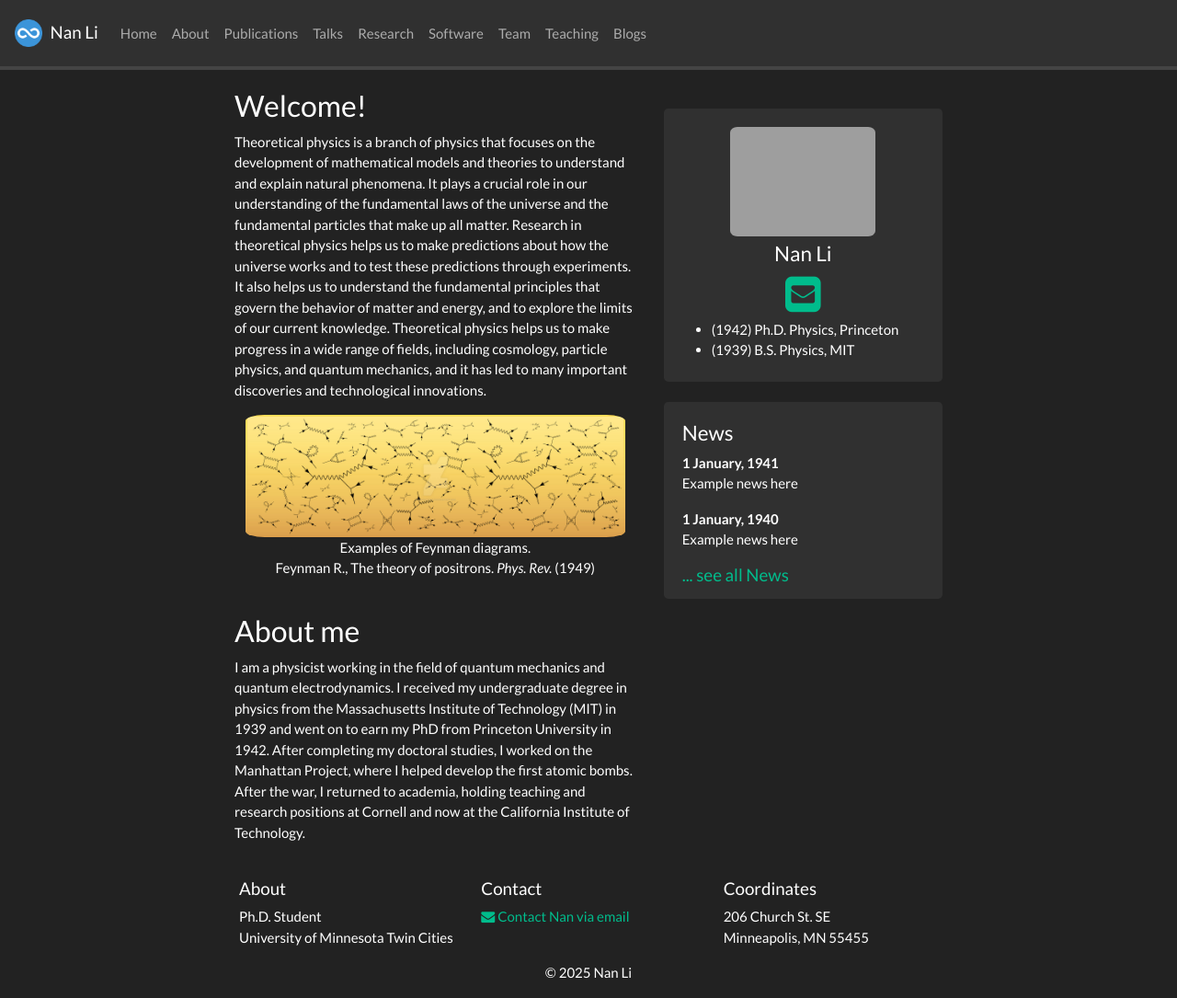
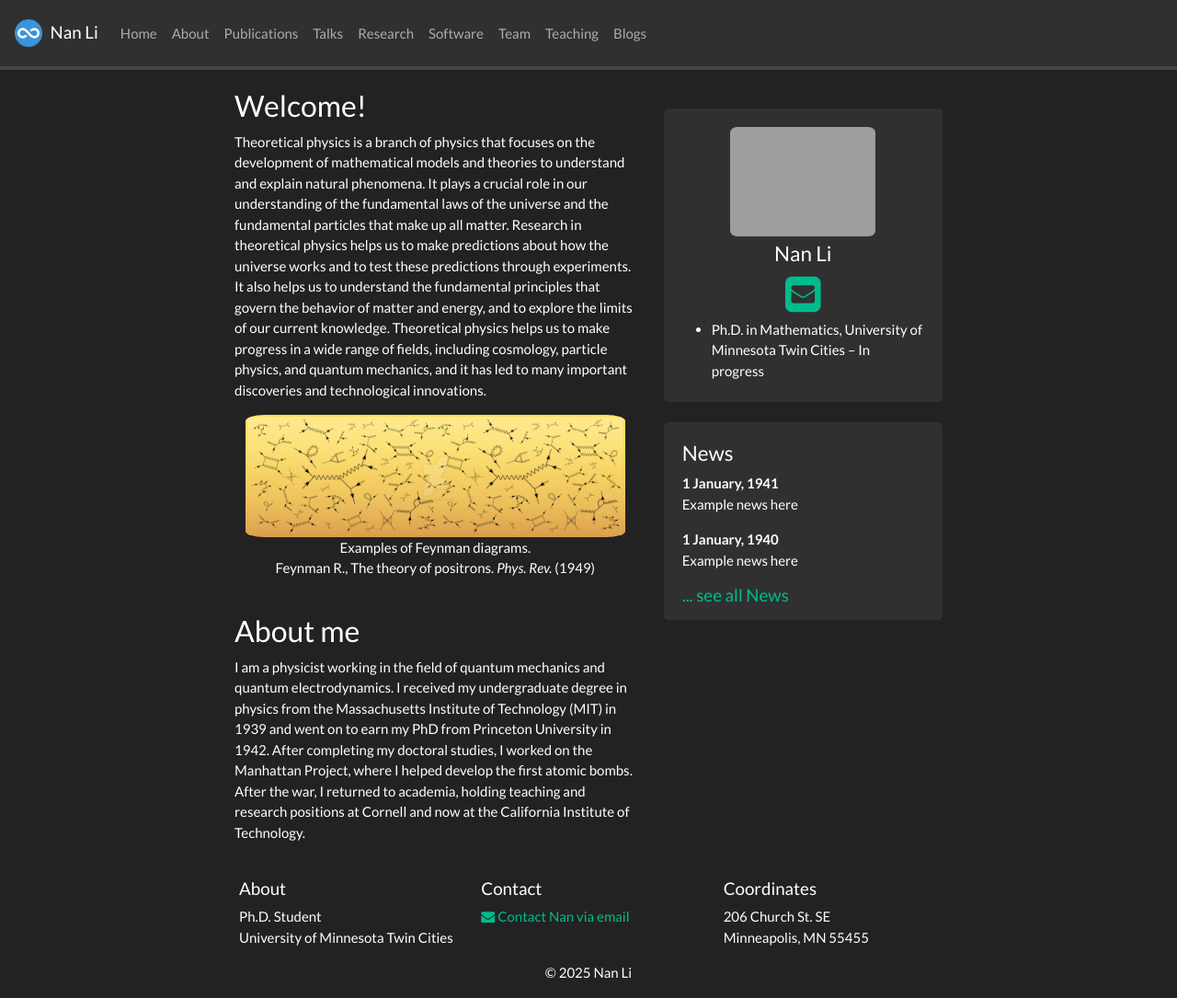
Before and after one commit to eigennan/eigennan.github.io, a Jekyll site: the page built from _pages/home.md, in a window 1280 px wide and 1085 px high. Shown: the whole window at 92% size. Built offline with Jekyll 4.4.1, drawn with Linux system fonts in a browser that asks for light colours; nearby versions of some CDN libraries; a style sheet for code colours, icons or effects is not loaded.

Commit message:
Update pi.yml

```diff
--- a/_data/pi.yml
+++ b/_data/pi.yml
@@ -9,9 +9,10 @@
   # Change the items in "education" you have (up to 6)
   education:
     [
-      "(1942) Ph.D. Physics, Princeton University",
-      "(1939) B.S. Physics, Massachusetts Institute of Technology",
+      "Ph.D. in Mathematics, University of Minnesota Twin Cities - In progress",
+      "M.S. in Mathematics, University of Minnesota Twin Cities - 2024",
+      "B.S. in Mathematics, University of California Los Angeles - 2022",
     ]
 
   educationshort:
-    ["(1942) Ph.D. Physics, Princeton", "(1939) B.S. Physics, MIT"]
+    ["Ph.D. in Mathematics, University of Minnesota Twin Cities - In progress"]
```
